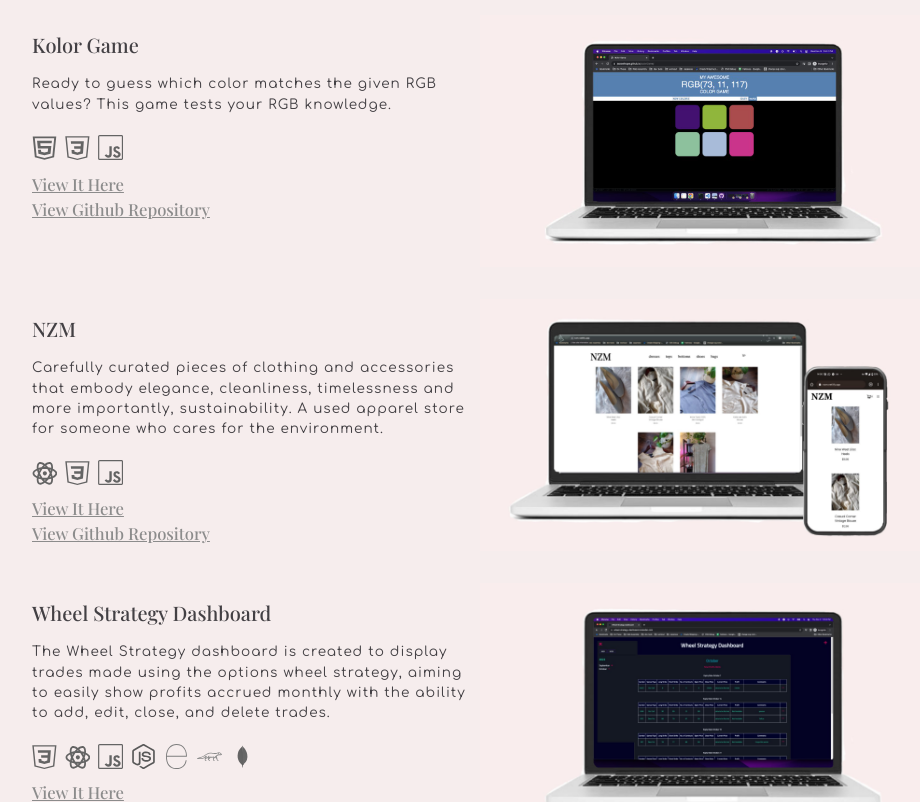
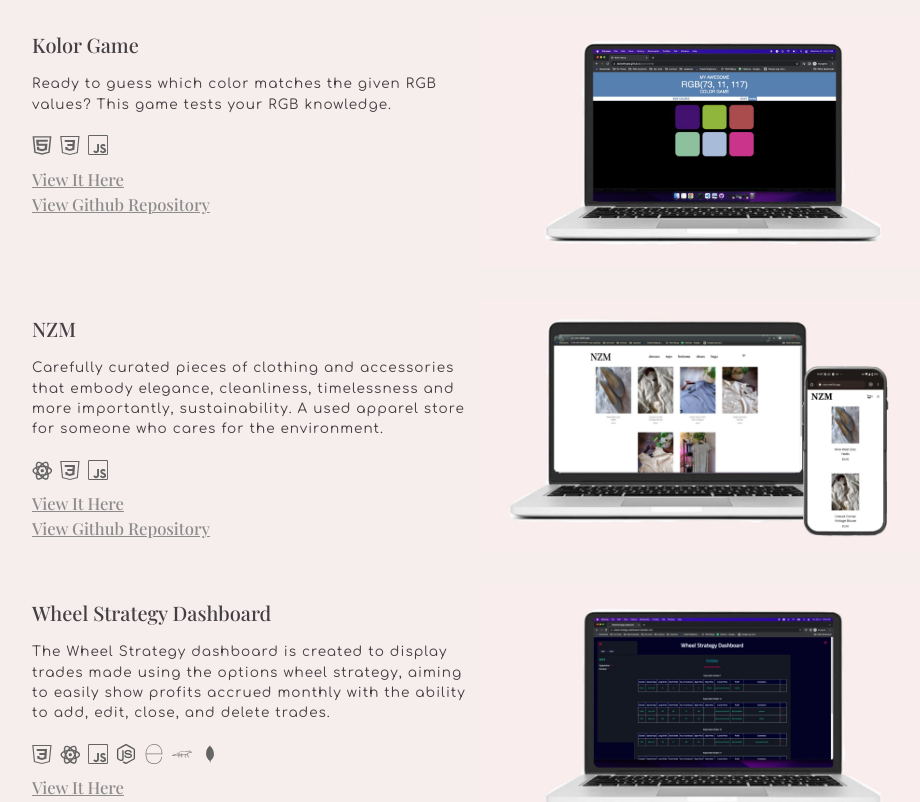
Before and after one commit to jezraelhope/Portfolio, a React (Create React App) app: page / in a window 1280 px wide. Shown: the part 1620-2422 px from the top of the page, without its empty margins (160-1080 px from the left). Built offline with nearby package versions, Linux system fonts and the light colour scheme; a web font is replaced by a local one.

Commit message:
decreased project tech used icon size

```diff
--- a/src/Styles/projects.css
+++ b/src/Styles/projects.css
@@ -87,7 +87,7 @@
 }
 
 .tech-used-icon {
-	max-width: 25px;
+	max-width: 20px;
 	margin: 0 .5em .5em 0;
 	filter: invert(70%) sepia(1%) saturate(0%) hue-rotate(145deg) brightness(79%) contrast(91%);
 }
@@ -147,4 +147,8 @@
 		margin: 0 auto;
 	}
 
+	.tech-used-icon {
+		width: 25px
+	}
+
 }
```
